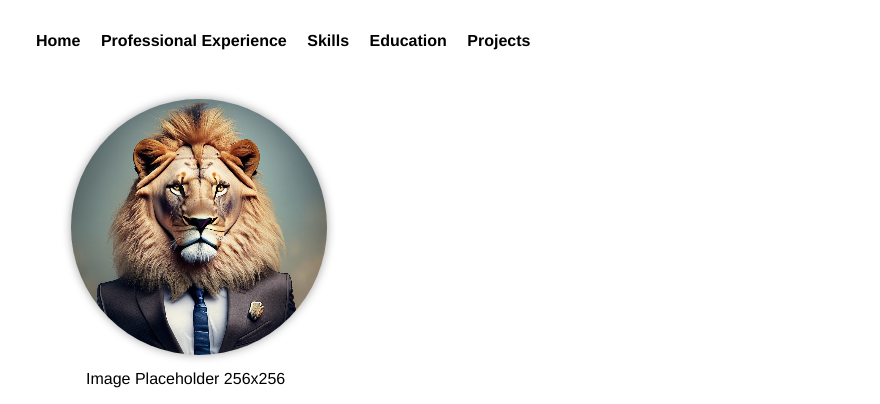
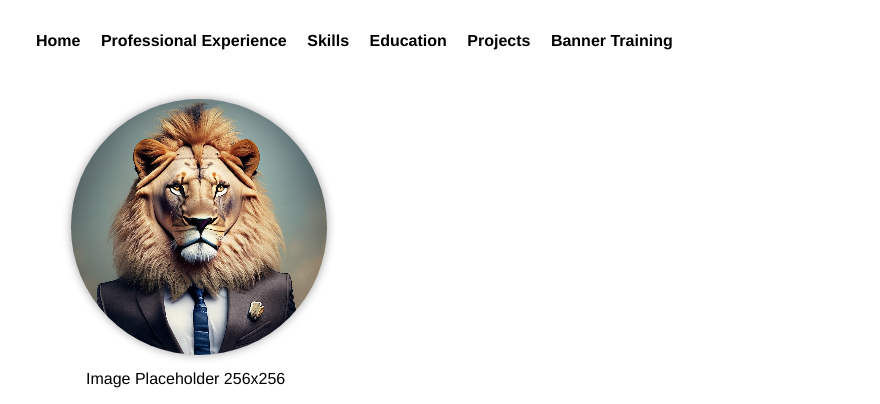
Before and after one commit to AliHaidarAzizi/Resume-Jarvis, a plain HTML site: page index.html in a window 1280 px wide. Shown: the top 404 px of the page, without its empty margins (17-897 px from the left). Drawn offline with Linux system fonts and the light colour scheme.

Commit message:
add banner.html in the html index link

```diff
--- a/index.html
+++ b/index.html
@@ -16,6 +16,7 @@
             <li><a href="Skills.html">Skills</a></li>
             <li><a href="Education.html">Education</a></li>
             <li><a href="Projects.html">Projects</a></li>
+            <li><a href="Banner.html">Banner Training</a></li>
         </ul>
     </nav>
     <main>
```
